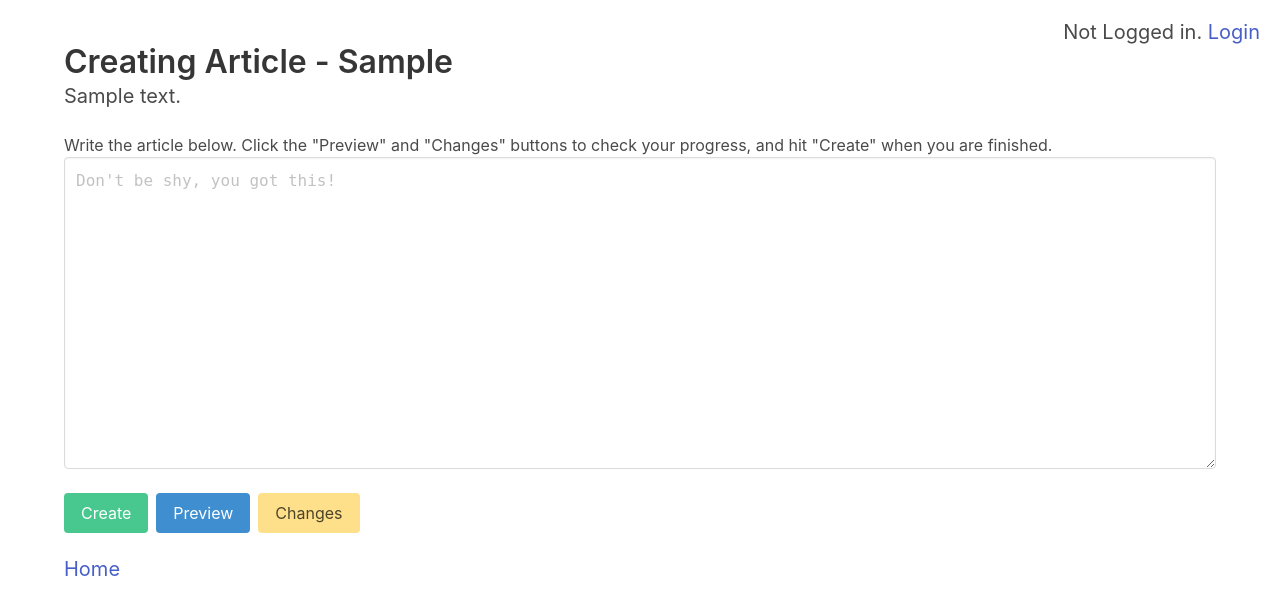
After one commit to zack256/anaximander, a Flask app: template templates/create_article.html in a window 1280 px wide. The commit adds this page. Shown: the top 615 px of the page. Run offline with Flask 2, Linux system fonts and the light colour scheme; the template is opened without the code that fills it: values that come from a table or form of the project are taken from there, others are empty; tables that the repository leaves empty hold one stand-in row (values such as "Sample post"); parts of the project's set-up code (start-up, migrations or seed data) failed here and were passed over; some libraries are stand-ins or nearby versions.

Commit message:
finished backend for add wiki, started front end for create article.

```diff
--- a/assets/css/main.css
+++ b/assets/css/main.css
@@ -10,3 +10,6 @@ body {
     right : 0 !important;
     margin : 1em !important;
 }
+.wiki-text-box {
+    font-family : monospace;
+}
--- a/main.py
+++ b/main.py
@@ -236,7 +236,6 @@ def news_tag_handler(requested):
     author = user_dict[tag.author_id]
     article_lists = get_article_list_for_display(articles, user_dict)
     article_lists = sorted(article_lists, key = lambda x : x[1], reverse = True)
-    app.logger.error(["cu!", current_user, current_user.is_authenticated])
     return render_template("news/tag.html", article_lists = article_lists, tag = tag, author = author, est_date = get_presentable_date)
 
 @app.route("/news")
@@ -293,9 +292,24 @@ def wiki_home_page_handler(requested):
     if wiki == None:
         return "Wiki not found!"
     creator = User.query.join(Member).join(Wiki).filter((Member.wiki_id == wiki.id) & (Member.clearance == 4)).first()
-    return render_template("wiki.html", wiki = wiki, creator = creator)
+    articles = wiki.articles
+    return render_template("wiki.html", wiki = wiki, creator = creator, articles = articles)
 
 @app.route("/forms/add-wiki/", methods = ["POST"])
 @login_required
 def add_wiki_handler():
-    pass
+    name = request.form["name"]
+    full = request.form["full"]
+    desc = request.form["desc"]
+    if not add_wiki(name, full, desc, current_user):
+        return "Something went wrong!"
+    return redirect("/wikis/{}/".format(name))
+
+@app.route("/wikis/<requested>/new/article")
+@app.route("/wikis/<requested>/new/article/")
+@login_required
+def add_article_pg_handler(requested):
+    wiki = Wiki.query.filter(Wiki.name == requested).first()
+    if wiki == None:
+        return "Wiki not found!"
+    return render_template("create_article.html", wiki = wiki)
--- /dev/null
+++ b/templates/create_article.html
@@ -0,0 +1,16 @@
+{% extends "base.html" %}
+{% block title %}Creating Article - {{ wiki.full }}{% endblock %}
+{% block content %}
+<h3 class = "title is-3">Creating Article - {{ wiki.full }}</h3>
+<h5 class = "subtitle is-5">{{ wiki.description }}</h5>
+<br/>
+<p>Write the article below. Click the "Preview" and "Changes" buttons to check your progress, and hit "Create" when you are finished.</p>
+<textarea class = "textarea wiki-text-box" placeholder = "Don't be shy, you got this!" rows = "12"></textarea>
+<br/>
+<div class = "buttons">
+    <button class = "button is-success">Create</button>
+    <button class = "button is-info">Preview</button>
+    <button class = "button is-warning">Changes</button>
+</div>
+<h3 class = "subtitle is-5"><a href = "/">Home</a></h3>
+{% endblock %}
--- a/templates/index.html
+++ b/templates/index.html
@@ -18,11 +18,11 @@
                     </tr>
                     <tr>
                         <td>Full Name</td>
-                        <td><input name = "name" type = "text" class = "input" maxlength = "80" required = "required" form = "addWikiForm" placeholder = 'Full Name - e.g, "Cats: The Musical and its Derivatives; a Wiki.".'></td>
+                        <td><input name = "full" type = "text" class = "input" maxlength = "80" required = "required" form = "addWikiForm" placeholder = 'Full Name - e.g, "Cats: The Musical and its Derivatives; a Wiki.".'></td>
                     </tr>
                     <tr>
                         <td>Description</td>
-                        <td><input name = "name" type = "text" class = "input" maxlength = "200" form = "addWikiForm" placeholder = 'Wiki Description. e.g, "A wiki about Cats: The Musical, as well as its resounding cultural impact.".'></td>
+                        <td><input name = "desc" type = "text" class = "input" maxlength = "200" form = "addWikiForm" placeholder = 'Wiki Description. e.g, "A wiki about Cats: The Musical, as well as its resounding cultural impact.".'></td>
                     </tr>
                 </tbody>
             </table>
--- a/templates/wiki.html
+++ b/templates/wiki.html
@@ -5,5 +5,10 @@
 <h5 class = "subtitle is-5">{{ wiki.description }}</h5>
 <p>Created : {{ wiki.created }} by <a href = "/users/{{ creator.username }}/">{{ creator.username }}</a></p>
 <p>Short Name : {{ wiki.name }}</p>
+<p><a href = "/wikis/{{ wiki.name }}/new/article/">Create a New Article</a></p>
+<h5 class = "subtitle is-5">Article List</h5>
+{% for article in articles %}
+<p><a href = "/wikis/{{ wiki.name }}/articles/{{ article.name }}/">{{ article.name }}</a></p>
+{% endfor %}
 <h3 class = "subtitle is-5"><a href = "/">Home</a></h3>
 {% endblock %}
```
